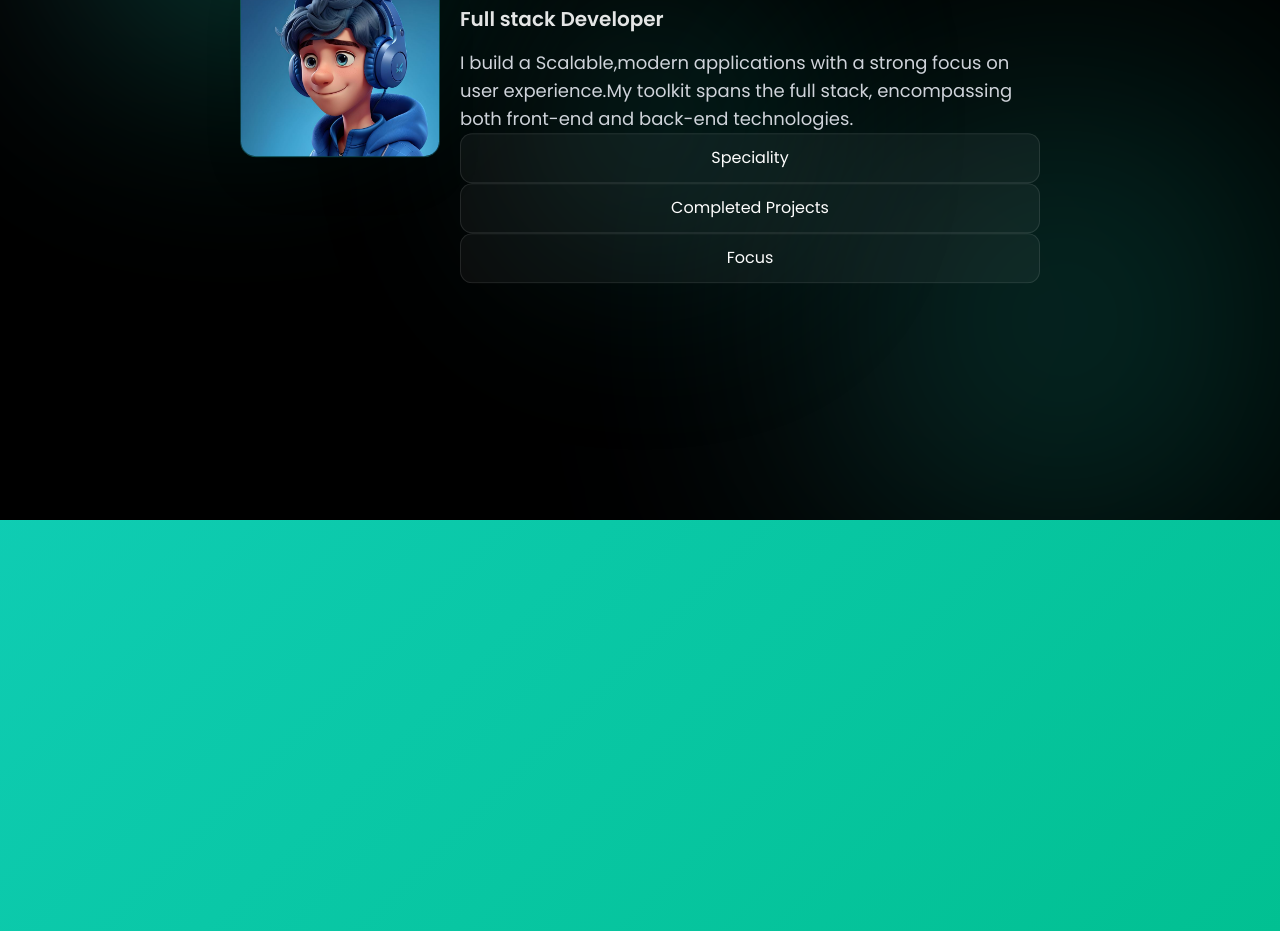
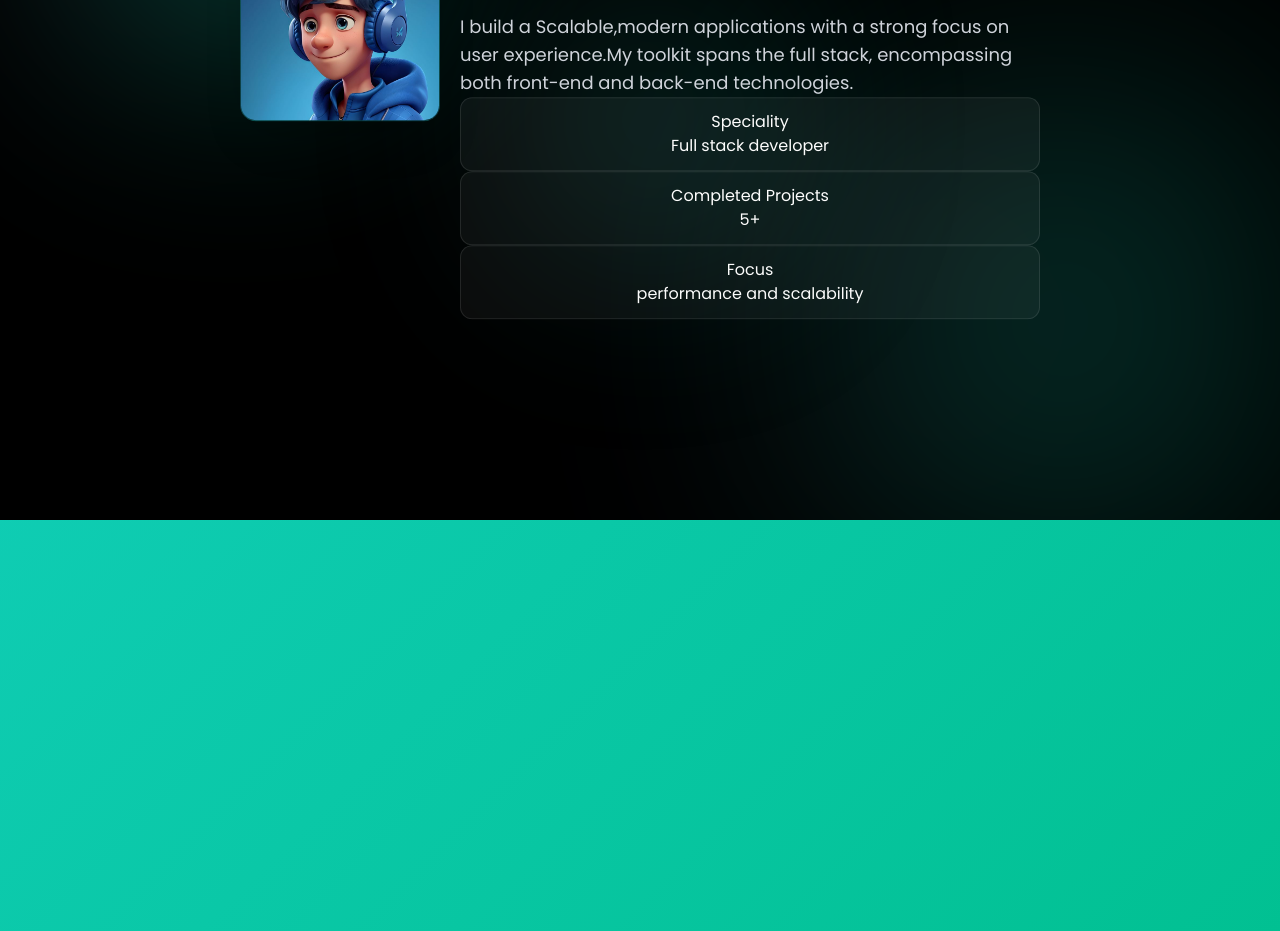
Before and after one commit to kashif5677/MyPorfolio_website, a React (Vite) app in the folder vite-project/: page / in a window 1280 px wide. Shown: the part 1080-2011 px from the top of the page. Built offline with nearby package versions, Linux system fonts and the light colour scheme.

Commit message:
adding about info

```diff
--- a/vite-project/src/sections/About.jsx
+++ b/vite-project/src/sections/About.jsx
@@ -61,6 +61,7 @@ const glows=[
                     <div className=''>
                       {item.label}
                     </div>
+                    <div>{item.value}</div>
 
                   </motion.div>
                 ))}
```
